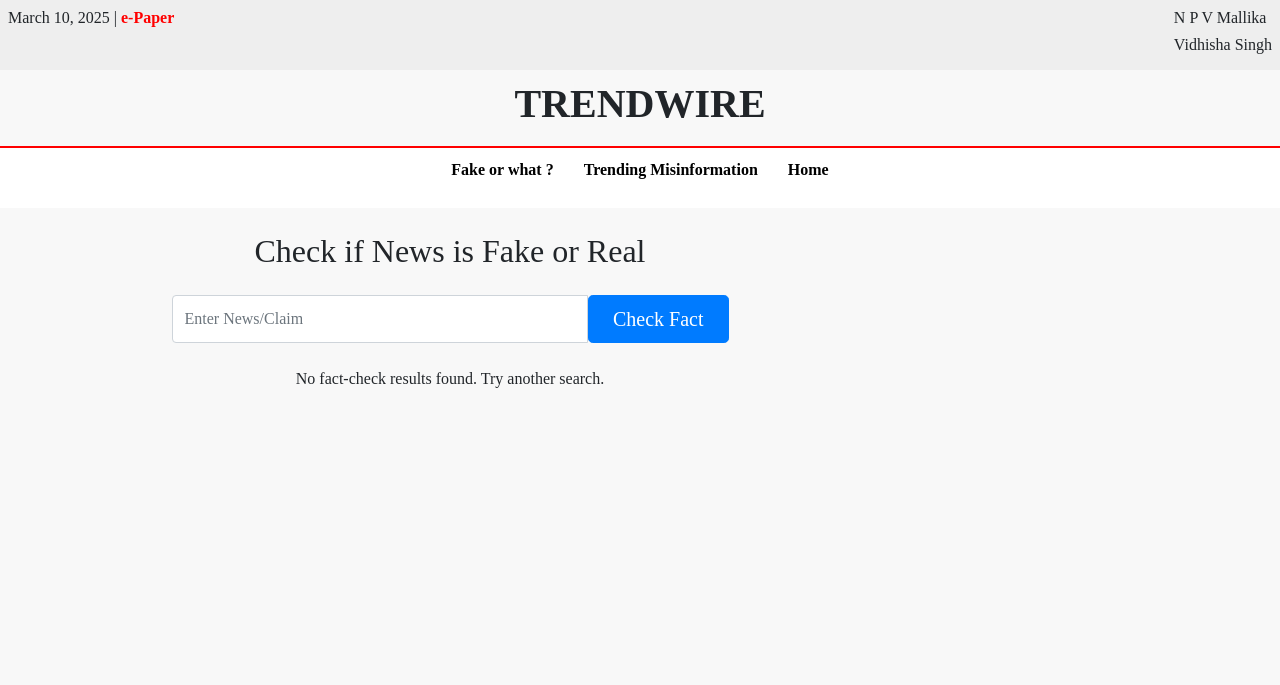
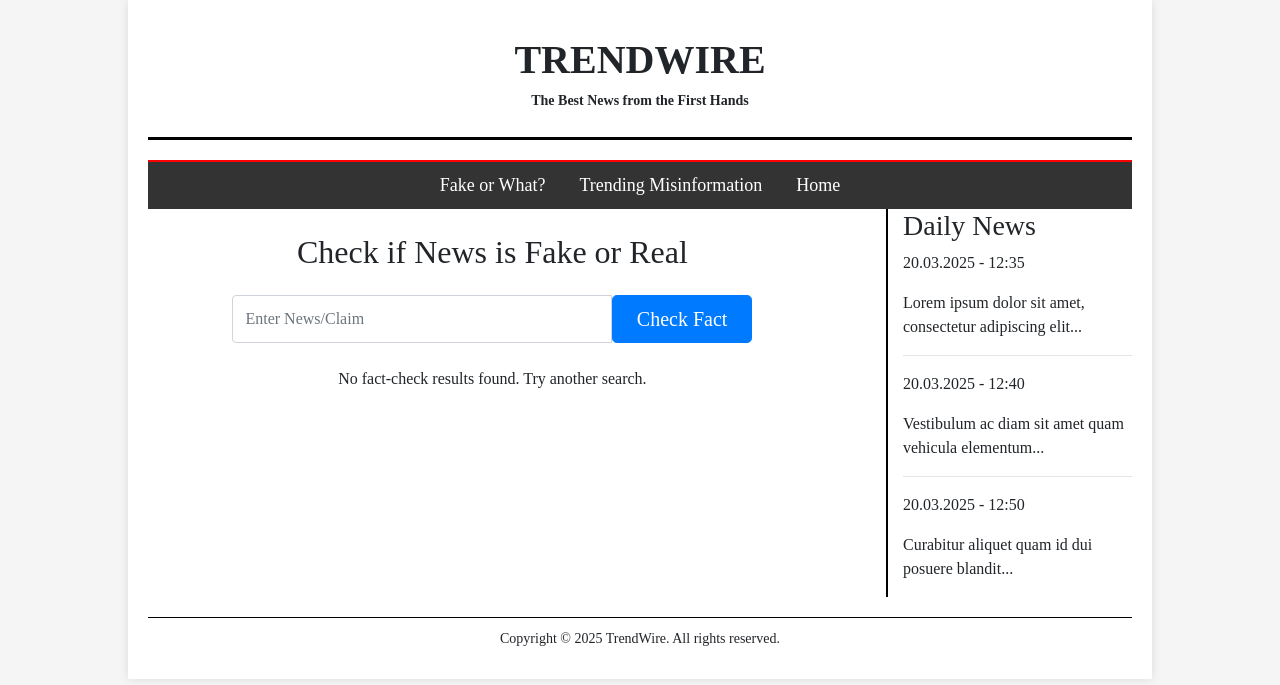
Before and after one commit to vidhisha05/trendwire, a Django app: page /fake_or_what/ in a window 1280 px wide. Shown: the top 685 px of the page. Run offline with Django 5.2, Linux system fonts and the light colour scheme.

Commit message:
website refinement

```diff
--- a/templates/base.html
+++ b/templates/base.html
@@ -4,48 +4,104 @@
     {% load static %}
     <meta charset="UTF-8">
     <meta name="viewport" content="width=device-width, initial-scale=1.0">
+    <title>TrendWire - News</title>
 
-    <title>TrendWire - News</title>
     <!-- Bootstrap CSS -->
     <link rel="stylesheet" href="https://cdn.jsdelivr.net/npm/bootstrap@4.0.0/dist/css/bootstrap.min.css">
 
     <!-- Custom CSS -->
     <link rel="stylesheet" href="{% static 'css/style.css' %}">
+
+    <style>
+        body {
+            font-family: 'Times New Roman', serif;
+            background-color: #f5f5f5;
+        }
+        .newspaper-container {
+            width: 80%;
+            margin: auto;
+            background: white;
+            padding: 20px;
+            box-shadow: 0px 0px 10px rgba(0, 0, 0, 0.1);
+        }
+        header {
+            text-align: center;
+            font-size: 2.5em;
+            font-weight: bold;
+            border-bottom: 3px solid black;
+            padding-bottom: 10px;
+            margin-bottom: 20px;
+        }
+        nav {
+            text-align: center;
+            background: #333;
+            padding: 10px;
+        }
+        nav a {
+            color: white;
+            margin: 0 15px;
+            text-decoration: none;
+            font-size: 18px;
+        }
+        .main-content {
+            display: flex;
+            justify-content: space-between;
+        }
+        .news-section {
+            width: 70%;
+        }
+        .sidebar {
+            width: 25%;
+            border-left: 2px solid black;
+            padding-left: 15px;
+        }
+        footer {
+            text-align: center;
+            font-size: 14px;
+            padding: 10px;
+            margin-top: 20px;
+            border-top: 1px solid black;
+        }
+    </style>
 </head>
 <body>
-    <!-- TOP BAR -->
-    <div class="top-bar d-flex justify-content-between p-2">
-        <h6>March 10, 2025 | <span class="epaper">e-Paper</span></h6>
-        <div class="login-btns">
-            <h6>N P V Mallika</h6>
-            <h6>Vidhisha Singh</h6>
-        </div>
-    </div>
+    <div class="newspaper-container">
+        <!-- HEADER -->
+        <header>
+            TRENDWIRE
+            <p class="text-center" style="font-size: 14px;">The Best News from the First Hands</p>
+        </header>
 
-    <!-- HEADER -->
-    <header>
-        <h1 class="logo text-center">TRENDWIRE</h1>
-    </header>
+        <!-- NAVIGATION BAR -->
+        <nav>
+            <a href="{% url 'fake_or_what' %}">Fake or What?</a>
+            <a href="{% url 'fact_check' %}">Trending Misinformation</a>
+            <a href="{% url 'home' %}">Home</a>
+        </nav>
 
-    <!-- NAVBAR -->
-    <nav>
-        <ul>
-            <li><a href="{% url 'fake_or_what' %}">Fake or what ?</a></li>
-            <li><a href="{% url 'fact_check' %}">Trending Misinformation</a></li>
-            <li><a href="{% url 'home' %}">Home</a></li>
-        </ul>
-    </nav>
-
-    <!-- MAIN CONTENT -->
-    <div class="container">
-        <div class="row">
-            <!-- News Section (Left Side) -->
-            <div class="col-md-8">
+        <!-- MAIN CONTENT -->
+        <div class="main-content">
+            <div class="news-section">
                 {% block content %}
                 {% endblock %}
             </div>
+            <div class="sidebar">
+                <h3>Daily News</h3>
+                <p>20.03.2025 - 12:35</p>
+                <p>Lorem ipsum dolor sit amet, consectetur adipiscing elit...</p>
+                <hr>
+                <p>20.03.2025 - 12:40</p>
+                <p>Vestibulum ac diam sit amet quam vehicula elementum...</p>
+                <hr>
+                <p>20.03.2025 - 12:50</p>
+                <p>Curabitur aliquet quam id dui posuere blandit...</p>
             </div>
         </div>
+
+        <!-- FOOTER -->
+        <footer>
+            Copyright &copy; 2025 TrendWire. All rights reserved.
+        </footer>
     </div>
 </body>
 </html>
```
